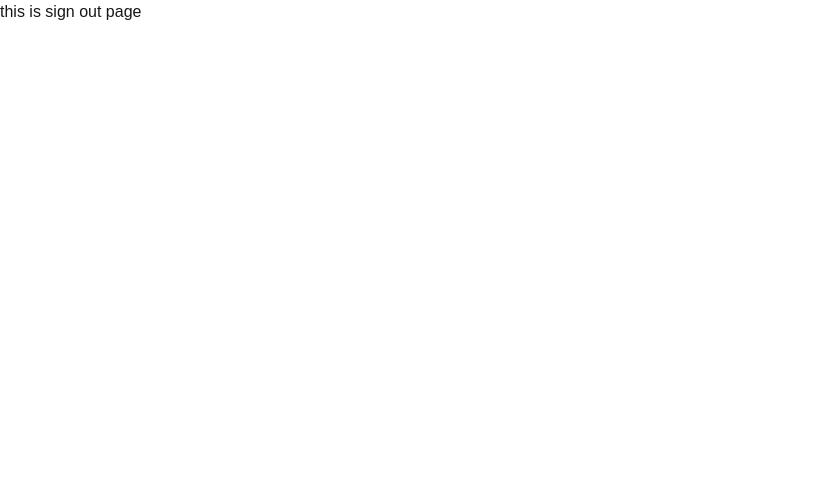
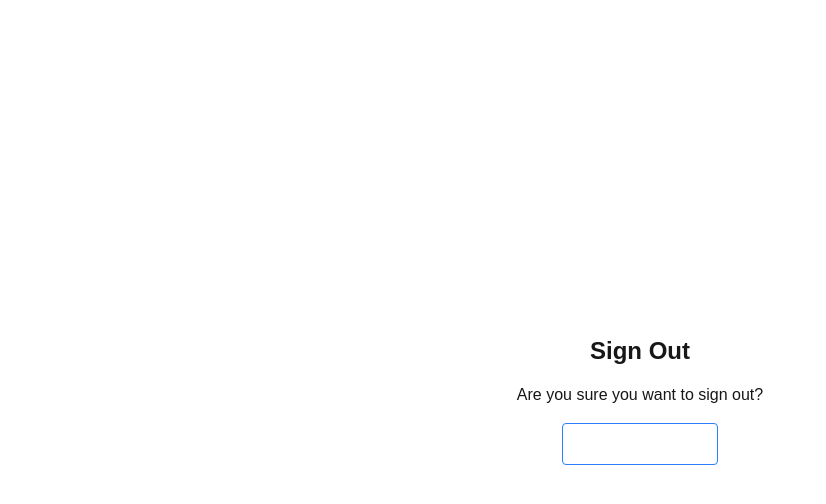
Before and after one commit to mohdhassaan07/Insight-Out, a Next.js app: page /signout in a window 1280 px wide. Shown: the top 504 px of the page, without its empty margins (0-826 px from the left). Built offline with nearby package versions, Linux system fonts and the light colour scheme; no server answers.

Commit message:
signin signout with nextauth testes

```diff
--- a/app/(auth)/signout/page.tsx
+++ b/app/(auth)/signout/page.tsx
@@ -1,14 +1,19 @@
-import { getServerSession } from "next-auth"
+"use client";
+
 import { signOut } from "next-auth/react";
-export default async function signOutPage() {
-    const session = await getServerSession()
-    if (session) {
-        console.log("User is signed in:", session.user?.email);
-    }
-    return(
-        <div>
-            this is sign out page
 
+export default function SignOutPage() {
+
+    return (
+        <div className="flex flex-col items-center justify-center min-h-screen gap-4">
+            <h1 className="text-2xl font-bold">Sign Out</h1>
+            <p>Are you sure you want to sign out?</p>
+            <button
+                onClick={() => signOut({ callbackUrl: "/signin" })}
+                className="px-4 py-2 dark:bg-red-500 text-white border border-blue-500 rounded hover:bg-red-600 transition"
+            >
+                Confirm Sign Out
+            </button>
         </div>
-    )
+    );
 }
--- a/app/api/v1/(auth)/signin/route.ts
+++ /dev/null
@@ -1,22 +0,0 @@
-import { NextRequest, NextResponse } from "next/server";
-import { z } from "zod";
-export async function POST(req: NextRequest) {
-    try {
-        const body = await req.json();
-        const reqBody = z.object({
-            name: z.string().min(3).max(100).regex(/^[a-zA-Z\s]+$/),
-            email: z.string().min(3).max(50).regex(/^[\w-\.]+@([\w-]+\.)+[\w-]{2,4}$/),
-            role: z.string().max(30),
-            password: z.string().min(3).max(30),
-            confirmPassword: z.string().min(3).max(30)
-        })
-        const parsedBody = reqBody.safeParse(body);
-        if (!parsedBody.success) {
-            return NextResponse.json({ error: parsedBody.error.message }, { status: 400 });
-        }
-        return NextResponse.json({ body: parsedBody }, { status: 200 });
-    } catch (error) {
-        return NextResponse.json({ error: "Internal Server Error" }, { status: 500 });
-    }
-
-}
--- a/app/dashboard/page.tsx
+++ b/app/dashboard/page.tsx
@@ -2,8 +2,9 @@ import { getServerSession } from "next-auth";
 import { redirect } from "next/navigation";
 export default async function dashboard() {
     const session = await getServerSession();
-    if (!session) redirect("/login");
+    if (!session) redirect("/signin");
+
     return (
-        <div>This is dashboard</div>
+        <div>This is dashboard signed in as {session?.user?.email} </div>
     )
 }
```
